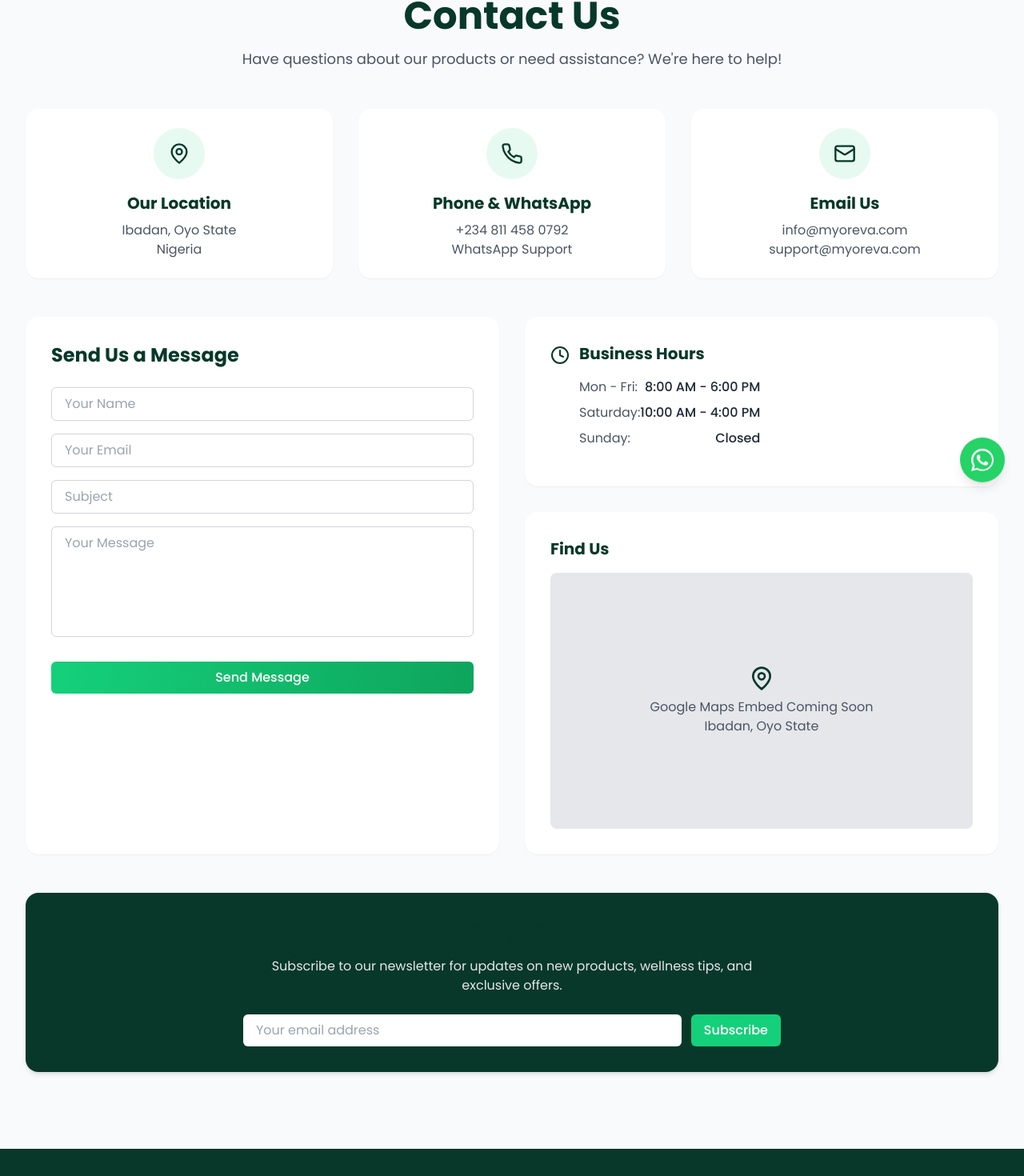
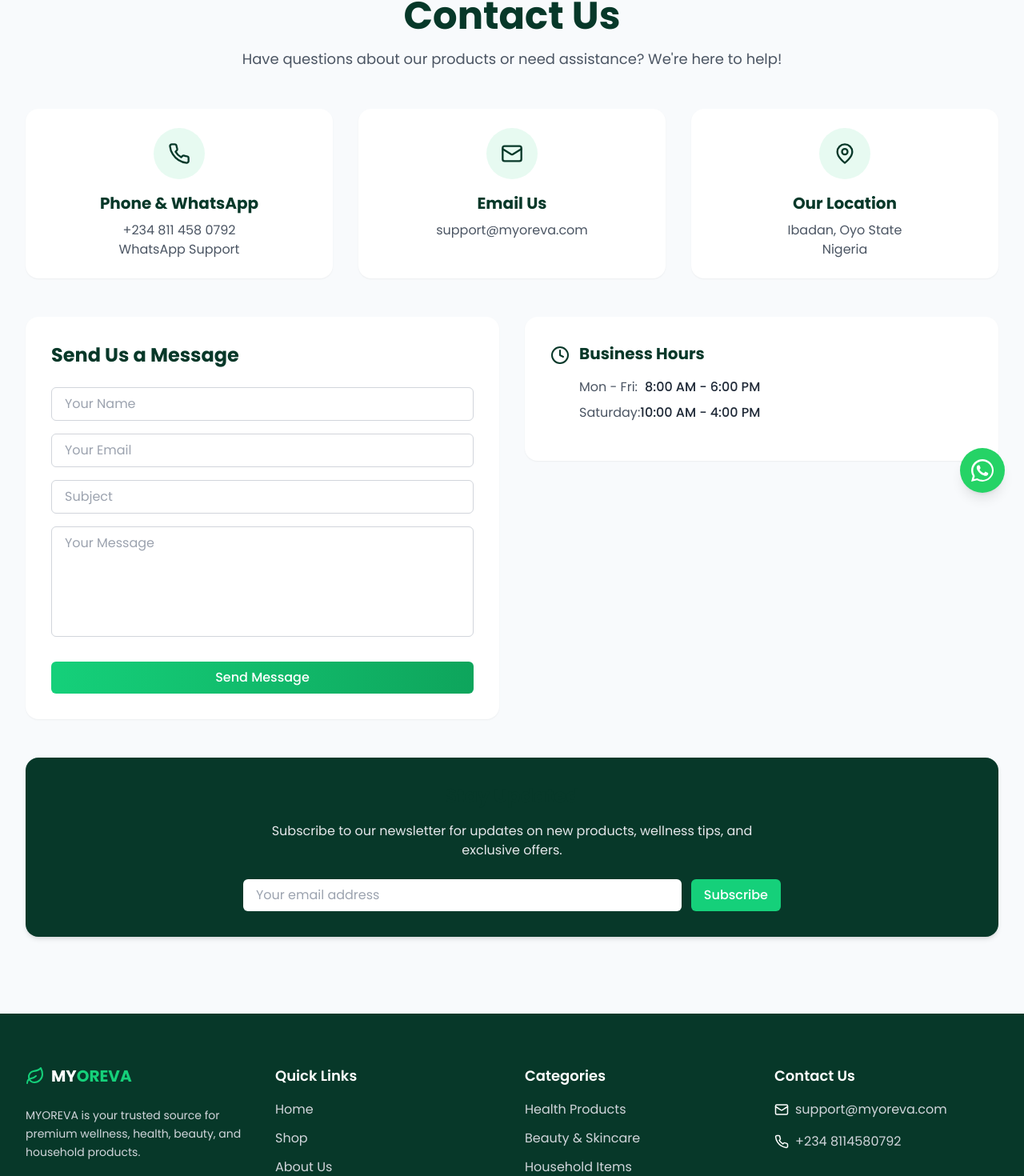
Before and after one commit to jayy-cyberr/Myoreva, a React (Vite) app: page /contact in a window 1280 px wide. Shown: the part 160-1630 px from the top of the page at 80% size. Built offline with nearby package versions, Linux system fonts and the light colour scheme.

Commit message:
New update 1

```diff
--- a/src/components/layout/Footer.tsx
+++ b/src/components/layout/Footer.tsx
@@ -59,9 +59,9 @@
               <li>
                 <Link to="/products?category=household" className="text-gray-300 hover:text-secondary transition-colors">Household Items</Link>
               </li>
-              <li>
+              {/* <li>
                 <Link to="/products?category=wellness" className="text-gray-300 hover:text-secondary transition-colors">Wellness</Link>
-              </li>
+              </li> */}
             </ul>
           </div>
 
@@ -76,7 +76,7 @@
 
               <li className="flex items-center">
                 <Mail className="mr-2 flex-shrink-0" size={18} />
-                <a href="mailto:info@myoreva.com" className="text-gray-300 hover:text-secondary transition-colors">info@myoreva.com</a>
+                <a href="mailto:info@myoreva.com" className="text-gray-300 hover:text-secondary transition-colors">support@myoreva.com</a>
               </li>
               <li className="flex items-center">
                 <Phone className="mr-2 flex-shrink-0" size={18} />
@@ -88,7 +88,7 @@
         </div>
 
         {/* Newsletter */}
-        <div className="border-t border-gray-700 mt-12 pt-8">
+        {/* <div className="border-t border-gray-700 mt-12 pt-8">
           <div className="max-w-xl mx-auto text-center">
             <h3 className="text-lg font-semibold mb-2 text-white">Subscribe to Our Newsletter</h3>
             <p className="text-gray-300 mb-4">Stay updated with our latest products and offers</p>
@@ -104,7 +104,7 @@
               </button>
             </form>
           </div>
-        </div>
+        </div> */}
 
         {/* Copyright */}
         <div className="border-t border-gray-700 mt-12 pt-6 text-center text-gray-400 text-sm">
--- a/src/components/ui/WhatsAppWidget.tsx
+++ b/src/components/ui/WhatsAppWidget.tsx
@@ -1,61 +1,26 @@
-import React, { useState } from 'react';
-import { X } from 'lucide-react';
+import React from 'react';
 
 const WhatsAppWidget: React.FC = () => {
-  const [isOpen, setIsOpen] = useState(false);
-
-  const toggleWidget = () => {
-    setIsOpen(!isOpen);
-  };
-
   const whatsappNumber = '2348114580792';
   const whatsappMessage = encodeURIComponent('Hello, I need one of your products.');
   const whatsappUrl = `https://wa.me/${whatsappNumber}?text=${whatsappMessage}`;
 
   return (
     <div className="fixed bottom-6 right-6 z-50">
-      {isOpen && (
-        <div className="bg-white rounded-xl shadow-xl p-4 mb-4 w-72 animate-fadeIn">
-          <div className="flex justify-between items-center mb-3">
-            <h4 className="font-semibold text-green-600">Chat with us</h4>
-            <button
-              onClick={toggleWidget}
-              className="text-gray-500 hover:text-gray-700"
-              aria-label="Close chat"
-            >
-              <X size={18} />
-            </button>
-          </div>
-          <p className="text-sm text-gray-600 mb-4">
-            If you have any questions, chat with our support team on WhatsApp!
-          </p>
-          <a
-            href={whatsappUrl}
-            target="_blank"
-            rel="noopener noreferrer"
-            className="w-full flex items-center justify-center bg-[#25D366] hover:bg-[#128C7E] text-white font-medium py-2 px-4 rounded-lg transition-colors"
-          >
-            <svg
-              xmlns="http://www.w3.org/2000/svg"
-              fill="currentColor"
-              viewBox="0 0 32 32"
-              className="w-5 h-5 mr-2"
-            >
-              <path d="M16.04 0C7.188 0 .047 7.14.047 15.991c0 2.824.744 5.58 2.16 7.996L0 32l8.211-2.14a16.002 16.002 0 007.829 2.012h.001c8.851 0 15.99-7.14 15.99-15.991S24.891 0 16.04 0zm0 29.494a13.388 13.388 0 01-6.8-1.842l-.487-.29-4.873 1.269 1.29-4.741-.316-.49a13.373 13.373 0 01-2.077-7.101c0-7.397 6.016-13.41 13.414-13.41 3.584 0 6.949 1.396 9.484 3.932a13.358 13.358 0 014.016 9.478c0 7.397-6.015 13.41-13.411 13.41zm7.372-10.238c-.403-.202-2.376-1.174-2.744-1.308-.368-.135-.637-.202-.907.203s-1.039 1.308-1.274 1.577c-.232.27-.468.303-.871.101s-1.695-.624-3.23-1.987c-1.194-1.066-2-2.38-2.234-2.78-.232-.403-.025-.62.174-.82.178-.177.403-.461.604-.691.202-.232.27-.404.403-.673.134-.27.067-.506-.034-.708s-.907-2.206-1.243-3.02c-.328-.79-.663-.681-.906-.692l-.772-.012a1.51 1.51 0 00-1.093.51c-.373.404-1.424 1.392-1.424 3.396 0 2.003 1.459 3.936 1.663 4.209.202.27 2.875 4.389 6.969 6.147 4.094 1.758 4.094 1.173 4.829 1.1.737-.067 2.376-.968 2.712-1.904.336-.936.336-1.737.235-1.904-.101-.168-.37-.27-.772-.47z" />
-            </svg>
-            Start Chat
-          </a>
-        </div>
-      )}
+      <div className="relative group flex items-center space-x-2">
+        {/* Hover Label (visible on sm+ screens only) */}
+        <span className="hidden sm:inline-block text-sm bg-white text-gray-800 px-3 py-1 rounded-lg shadow-md opacity-0 group-hover:opacity-100 group-focus-within:opacity-100 transition-opacity duration-300 absolute right-16 whitespace-nowrap">
+          Chat us on WhatsApp
+        </span>
 
-      <button
-        onClick={toggleWidget}
-        className={`rounded-full w-14 h-14 flex items-center justify-center shadow-lg transition-all animate-bounce ${
-          isOpen ? 'bg-red-500 hover:bg-red-600' : 'bg-[#25D366] hover:bg-[#128C7E]'
-        }`}
-        aria-label={isOpen ? 'Close WhatsApp chat' : 'Open WhatsApp chat'}
-      >
-        {!isOpen ? (
+        {/* WhatsApp Button */}
+        <a
+          href={whatsappUrl}
+          target="_blank"
+          rel="noopener noreferrer"
+          aria-label="Chat us on WhatsApp"
+          className="rounded-full w-14 h-14 flex items-center justify-center shadow-lg bg-[#25D366] hover:bg-[#128C7E] transition-all"
+        >
           <svg
             xmlns="http://www.w3.org/2000/svg"
             fill="white"
@@ -64,10 +29,8 @@
           >
             <path d="M16.04 0C7.188 0 .047 7.14.047 15.991c0 2.824.744 5.58 2.16 7.996L0 32l8.211-2.14a16.002 16.002 0 007.829 2.012h.001c8.851 0 15.99-7.14 15.99-15.991S24.891 0 16.04 0zm0 29.494a13.388 13.388 0 01-6.8-1.842l-.487-.29-4.873 1.269 1.29-4.741-.316-.49a13.373 13.373 0 01-2.077-7.101c0-7.397 6.016-13.41 13.414-13.41 3.584 0 6.949 1.396 9.484 3.932a13.358 13.358 0 014.016 9.478c0 7.397-6.015 13.41-13.411 13.41zm7.372-10.238c-.403-.202-2.376-1.174-2.744-1.308-.368-.135-.637-.202-.907.203s-1.039 1.308-1.274 1.577c-.232.27-.468.303-.871.101s-1.695-.624-3.23-1.987c-1.194-1.066-2-2.38-2.234-2.78-.232-.403-.025-.62.174-.82.178-.177.403-.461.604-.691.202-.232.27-.404.403-.673.134-.27.067-.506-.034-.708s-.907-2.206-1.243-3.02c-.328-.79-.663-.681-.906-.692l-.772-.012a1.51 1.51 0 00-1.093.51c-.373.404-1.424 1.392-1.424 3.396 0 2.003 1.459 3.936 1.663 4.209.202.27 2.875 4.389 6.969 6.147 4.094 1.758 4.094 1.173 4.829 1.1.737-.067 2.376-.968 2.712-1.904.336-.936.336-1.737.235-1.904-.101-.168-.37-.27-.772-.47z" />
           </svg>
-        ) : (
-          <X size={24} className="text-white" />
-        )}
-      </button>
+        </a>
+      </div>
     </div>
   );
 };
--- a/src/data/products.ts
+++ b/src/data/products.ts
@@ -42,13 +42,13 @@
     howToUse: "Add one teaspoon to hot water. Steep for 3-5 minutes. Enjoy up to 3 cups daily.",
     reviews: [
       {
-        rating: 5,
+        rating: 9,
         user: "Oluwaseun A.",
         comment: "This tea is amazing! I drink it every evening and it helps me relax after a long day.",
         date: "2025-01-15"
       },
       {
-        rating: 4,
+        rating: 7,
         user: "Chidi E.",
         comment: "Great taste and quality. Will buy again.",
         date: "2025-01-02"
@@ -71,7 +71,7 @@
     howToUse: "Apply a small amount to clean skin. Massage gently until absorbed. Use daily for best results.",
     reviews: [
       {
-        rating: 5,
+        rating: 10,
         user: "Amina J.",
         comment: "My skin has never felt better! This moisturizer is perfect for the dry season.",
         date: "2025-02-10"
--- a/src/pages/ContactPage.tsx
+++ b/src/pages/ContactPage.tsx
@@ -19,11 +19,8 @@
         </motion.div>
 
         <div className="grid md:grid-cols-3 gap-8 mb-12">
-          {[{
-            icon: <MapPin className="text-primary" size={28} />,
-            title: 'Our Location',
-            details: 'Ibadan, Oyo State\nNigeria'
-          }, {
+          {[
+            {
             icon: <Phone className="text-primary" size={28} />,
             title: 'Phone & WhatsApp',
             details: (
@@ -37,11 +34,19 @@
             title: 'Email Us',
             details: (
               <>
-                <a href="mailto:info@myoreva.com" className="hover:text-secondary block">info@myoreva.com</a>
+                {/* <a href="mailto:info@myoreva.com" className="hover:text-secondary block">info@myoreva.com</a> */}
                 <a href="mailto:support@myoreva.com" className="hover:text-secondary block">support@myoreva.com</a>
               </>
             )
-          }].map((item, index) => (
+          },
+
+          {
+            icon: <MapPin className="text-primary" size={28} />,
+            title: 'Our Location',
+            details: 'Ibadan, Oyo State\nNigeria'
+          },
+
+        ].map((item, index) => (
             <motion.div
               key={index}
               initial={{ opacity: 0, y: 20 }}
@@ -93,13 +98,15 @@
                   <ul className="space-y-2">
                     <li className="flex justify-between"><span className="text-gray-600">Mon - Fri:</span><span className="font-medium">8:00 AM - 6:00 PM</span></li>
                     <li className="flex justify-between"><span className="text-gray-600">Saturday:</span><span className="font-medium">10:00 AM - 4:00 PM</span></li>
-                    <li className="flex justify-between"><span className="text-gray-600">Sunday:</span><span className="font-medium">Closed</span></li>
+
                   </ul>
                 </div>
               </div>
             </div>
 
-            <div className="bg-white rounded-xl shadow-sm p-8">
+            {/* GOOGLE MAP */}
+
+            {/* <div className="bg-white rounded-xl shadow-sm p-8">
               <h3 className="text-xl font-bold mb-4">Find Us</h3>
               <div className="rounded-lg overflow-hidden h-80 bg-gray-200 flex items-center justify-center">
                 <div className="text-center p-4">
@@ -107,7 +114,8 @@
                   <p className="text-gray-600">Google Maps Embed Coming Soon<br />Ibadan, Oyo State</p>
                 </div>
               </div>
-            </div>
+            </div> */}
+
           </motion.div>
         </div>
 
--- a/src/pages/HomePage.tsx
+++ b/src/pages/HomePage.tsx
@@ -24,7 +24,7 @@
     title: "Welcome to",
     subtitle: "MYOREVA WELLNESS",
     background: "https://images.pexels.com/photos/5938233/pexels-photo-5938233.jpeg?auto=compress&cs=tinysrgb&w=1260&h=750&dpr=2",
-    buttonText: "Discover Products",
+    buttonText: "SHOP HERE",
     buttonLink: "/products"
   },
   {
@@ -32,7 +32,7 @@
     title: "Natural",
     subtitle: "HIGHLY EFFECTIVE",
     background: "https://images.pexels.com/photos/4465124/pexels-photo-4465124.jpeg?auto=compress&cs=tinysrgb&w=1260&h=750&dpr=2",
-    buttonText: "Shop Now",
+    buttonText: "ORDER NOW",
     buttonLink: "/products"
   },
   {
@@ -40,7 +40,7 @@
     title: "Premium",
     subtitle: "WART REMOVER",
     background: "https://images.pexels.com/photos/3865560/pexels-photo-3865560.jpeg?auto=compress&cs=tinysrgb&w=1260&h=750&dpr=2",
-    buttonText: "Learn More",
+    buttonText: "BUY NOW",
     buttonLink: "/products"
   },
   {
@@ -48,7 +48,7 @@
     title: "Transform Your Lifestyle",
     subtitle: "WELLNESS JOURNEY",
     background: "https://cdn.pixabay.com/photo/2022/06/01/08/57/watermelon-7235140_1280.jpg",
-    buttonText: "Get Started",
+    buttonText: "ORDER NOW",
     buttonLink: "/products"
   },
   {
@@ -56,7 +56,7 @@
     title: "Nature's Best",
     subtitle: "DELIVERED TO YOU",
     background: "https://images.pexels.com/photos/4465124/pexels-photo-4465124.jpeg?auto=compress&cs=tinysrgb&w=1260&h=750&dpr=2",
-    buttonText: "Buy Now",
+    buttonText: "SHOP HERE",
     buttonLink: "/products"
   }
 ];
@@ -182,24 +182,24 @@
     <div className="bg-gray-50">
       {/* Hero Section - Enhanced */}
       <section className="relative h-screen overflow-hidden">
-        <AnimatePresence mode="wait">
-          <motion.div
-            key={currentSlide}
-            initial={{ opacity: 0 }}
-            animate={{ opacity: 1 }}
-            exit={{ opacity: 0 }}
-            transition={{ duration: 0.8 }}
-            className="absolute inset-0"
-          >
-            <div
-              className="absolute inset-0 bg-cover bg-center bg-no-repeat"
-              style={{
-                backgroundImage: `url(${carouselSlides[currentSlide].background})`
-              }}
-            />
-            <div className="absolute inset-0 bg-black/50" />
-          </motion.div>
-        </AnimatePresence>
+        {/* <AnimatePresence mode="wait"> */}
+{/* This prevents re-renders, avoids white flashes, and smoothly fades between backgrounds without blinking. */}
+
+          <div className="absolute inset-0">
+  {carouselSlides.map((slide, index) => (
+    <motion.div
+      key={index}
+      className="absolute inset-0 bg-cover bg-center bg-no-repeat transition-opacity duration-1000"
+      style={{ backgroundImage: `url(${slide.background})` }}
+      animate={{ opacity: index === currentSlide ? 1 : 0 }}
+      initial={false}
+      transition={{ duration: 1, ease: 'easeInOut' }}
+    />
+  ))}
+  <div className="absolute inset-0 bg-black/40" />
+</div>
+
+        {/* </AnimatePresence> */}
 
         <div className="relative z-10 min-h-screen">
           {/* Hero Content */}
@@ -403,7 +403,7 @@
               viewport={{ once: true }}
               className="text-gray-600 mt-4 max-w-2xl mx-auto text-lg"
             >
-              Discover our most loved products that customers can't stop talking about
+              Check out our most loved products that customers can't stop talking about
             </motion.p>
           </div>
 
```
